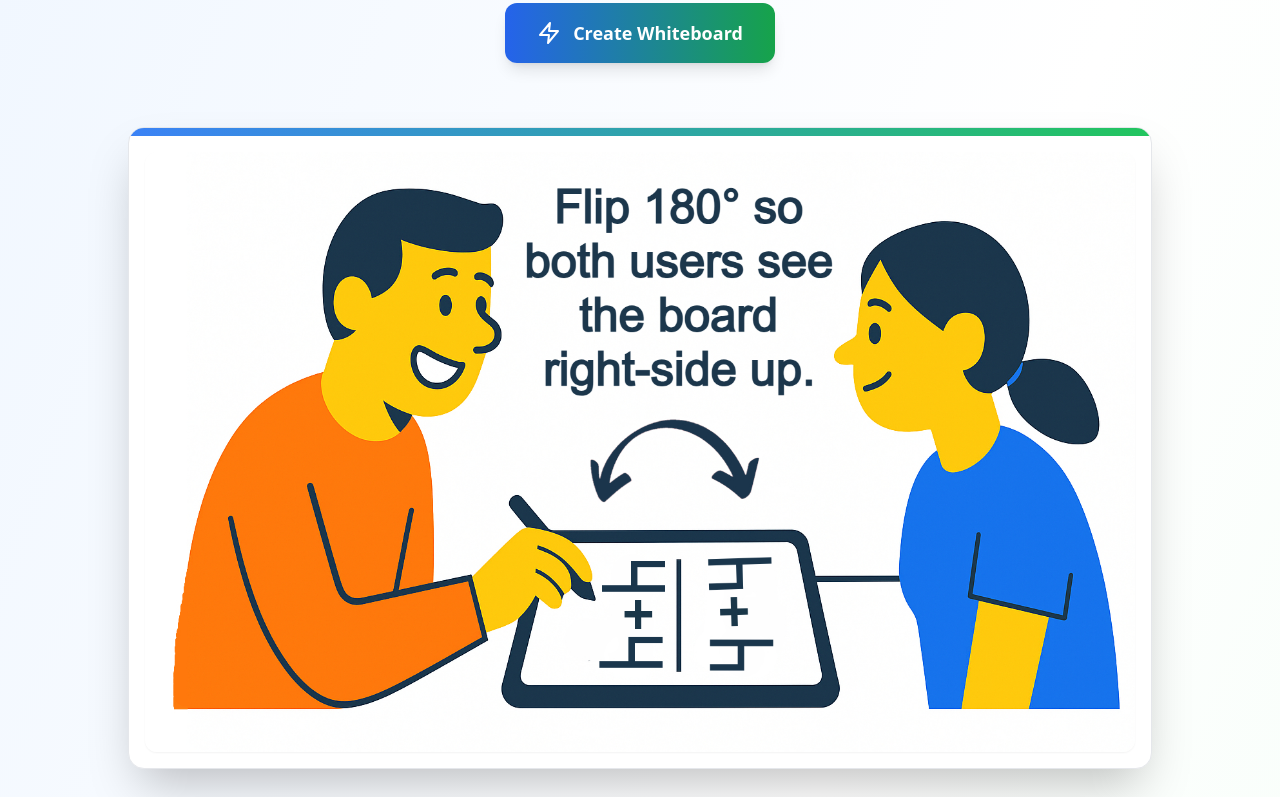
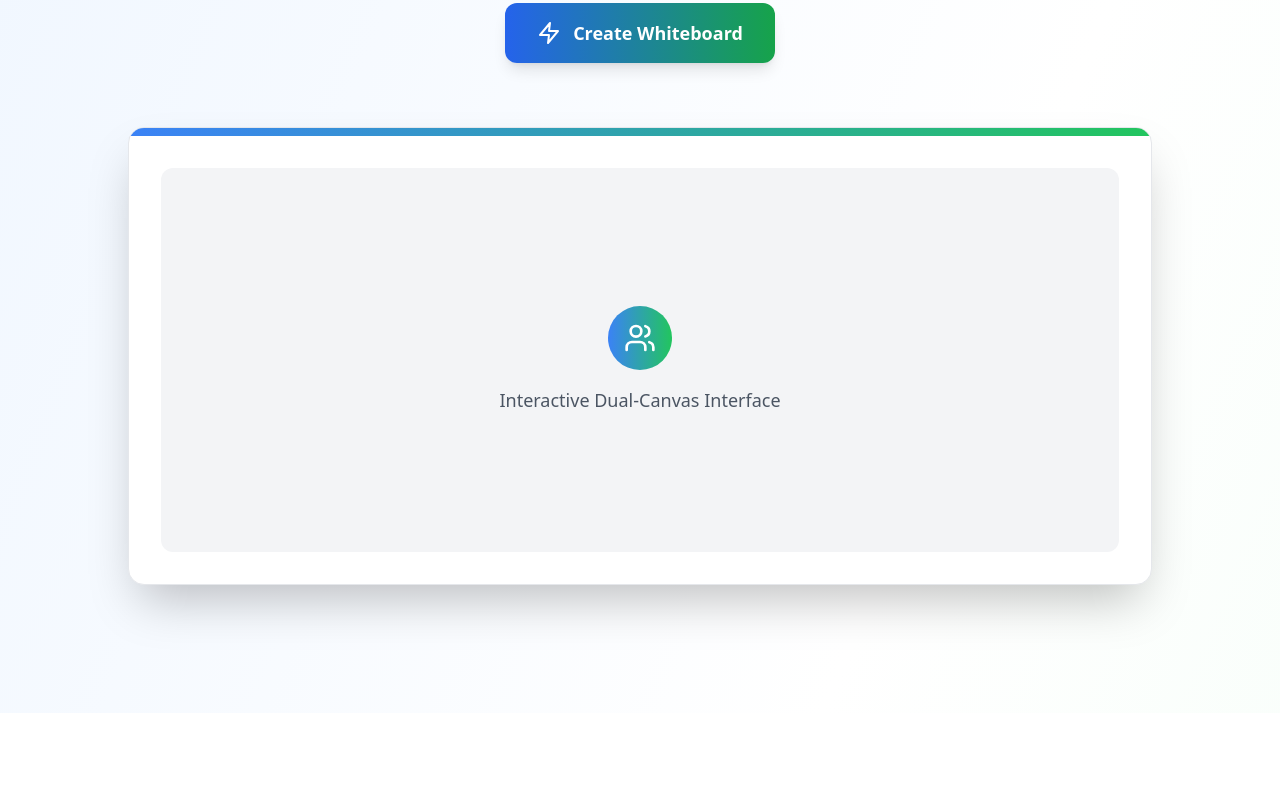
Before and after one commit to AydinK515/DualBoard, a React (Vite) app in the folder project/: page / in a window 1280 px wide. Shown: the part 420-1217 px from the top of the page. Built offline with nearby package versions, Linux system fonts and the light colour scheme.

Commit message:
Fixed Route for images
The root route needs to have /public/ for the images.

```diff
--- a/project/index.html
+++ b/project/index.html
@@ -13,13 +13,13 @@
     <meta property="og:type" content="website" />
     <meta property="og:title" content="DualBoard - Face-to-Face Collaboration Whiteboard" />
     <meta property="og:description" content="Revolutionary dual-canvas whiteboard for seamless face-to-face collaboration. Perfect for tutoring, brainstorming, and presentations." />
-    <meta property="og:image" content="/Dualboard logo.jpg" />
+    <meta property="og:image" content="/public/Dualboard logo.jpg" />
 
     <!-- Twitter -->
     <meta property="twitter:card" content="summary_large_image" />
     <meta property="twitter:title" content="DualBoard - Face-to-Face Collaboration Whiteboard" />
     <meta property="twitter:description" content="Revolutionary dual-canvas whiteboard for seamless face-to-face collaboration. Perfect for tutoring, brainstorming, and presentations." />
-    <meta property="twitter:image" content="/Dualboard logo.jpg" />
+    <meta property="twitter:image" content="/public/Dualboard logo.jpg" />
   </head>
   <body>
     <div id="root"></div>
--- a/project/src/pages/LandingPage.tsx
+++ b/project/src/pages/LandingPage.tsx
@@ -11,7 +11,7 @@ export const LandingPage: React.FC = () => {
           <div className="flex items-center justify-between">
             <div className="flex items-center gap-3">
               <img
-                src="/Dualboard logo.jpg"
+                src="/public/Dualboard logo.jpg"
                 alt="DualBoard Logo"
                 className="w-10 h-10 rounded-lg object-cover shadow-sm"
               />
@@ -53,12 +53,15 @@ export const LandingPage: React.FC = () => {
         <div className="mb-16">
           <div className="bg-white rounded-2xl shadow-2xl border border-gray-200 overflow-hidden max-w-5xl mx-auto">
             <div className="bg-gradient-to-r from-blue-500 to-green-500 h-2"></div>
-            <div className="p-4">
-              <img
-                src="/Dualboard demonstration image.jpg"
-                alt="DualBoard Interactive Dual-Canvas Interface Demonstration"
-                className="w-full h-auto rounded-xl shadow-sm"
-              />
+            <div className="p-8">
+              <div className="bg-gray-100 rounded-xl h-96 flex items-center justify-center">
+                <div className="text-center">
+                  <div className="w-16 h-16 bg-gradient-to-r from-blue-500 to-green-500 rounded-full mx-auto mb-4 flex items-center justify-center">
+                    <Users className="text-white" size={32} />
+                  </div>
+                  <p className="text-gray-600 text-lg">Interactive Dual-Canvas Interface</p>
+                </div>
+              </div>
             </div>
           </div>
         </div>
@@ -220,7 +223,7 @@ export const LandingPage: React.FC = () => {
           <div className="flex items-center justify-center mb-8">
             <div className="flex items-center gap-3">
               <img
-                src="/Dualboard logo.jpg"
+                src="/public/Dualboard logo.jpg"
                 alt="DualBoard Logo"
                 className="w-8 h-8 rounded-lg object-cover"
               />
--- a/project/src/pages/WhiteboardPage.tsx
+++ b/project/src/pages/WhiteboardPage.tsx
@@ -61,7 +61,7 @@ export const WhiteboardPage: React.FC = () => {
           <div className="flex items-center justify-between">
             <Link to="/" className="flex items-center gap-3 hover:opacity-80 transition-opacity">
               <img
-                src="/Dualboard logo.jpg"
+                src="/public/Dualboard logo.jpg"
                 alt="DualBoard Logo"
                 className="w-8 h-8 rounded-lg object-cover"
               />
```
